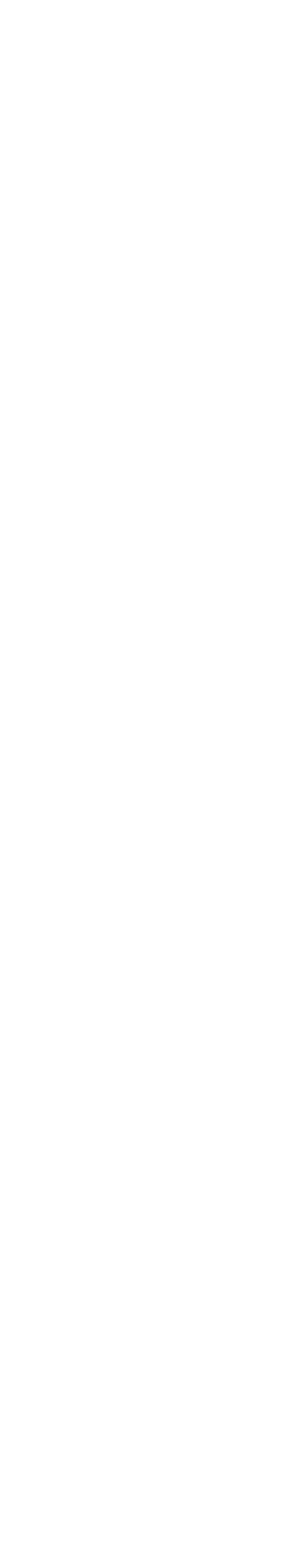
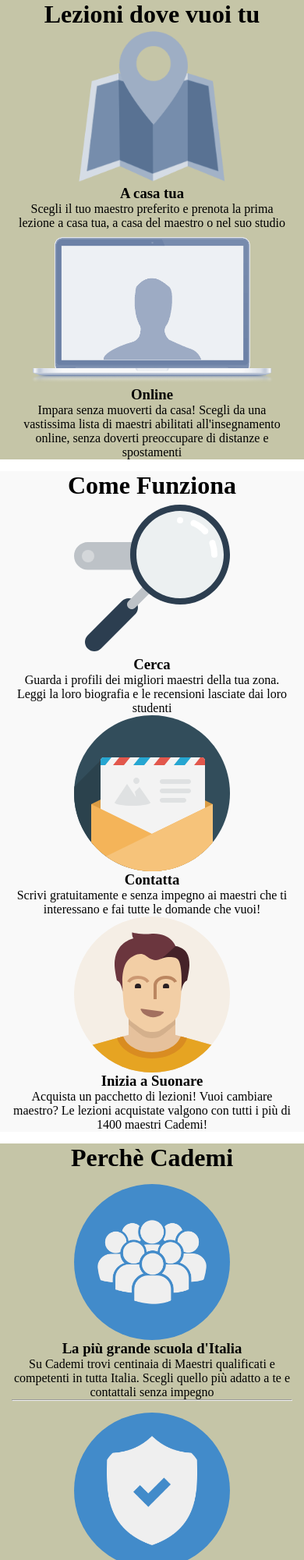
Before and after one commit to Andrea-Gori/html-css-resp-wannabe-12bool, a plain HTML site: page index.html in a window 390 px wide. Shown: the top 2000 px of the page at 78% size. Before the commit the page ends 844 px from the top, so only its background shows below. Drawn offline with Linux system fonts and the light colour scheme; files that its build step writes are made by us from their sources.

Commit message:
completo

```diff
--- a/assets/css/master.css
+++ b/assets/css/master.css
@@ -0,0 +1,51 @@
+.container  {
+  margin-top: 50px;
+}
+
+img {
+  height: 200px;
+}
+
+#lezioni, #steps, #why {
+  text-align: center;
+}
+
+#lezioni img, #steps img, #why img {
+  display: block;
+  margin-right: auto;
+  margin-left: auto;
+}
+
+.container-gray {
+  background-color: #F9F9F9;
+  margin-top: 40px;
+}
+
+#why img {
+  background-color: #428bca;
+  border-radius: 50%;
+  padding: 30px;
+  margin-top: 50px;
+}
+
+@media all and (max-width: 767px) {
+  .container  {
+    margin-top: 0;
+  }
+  .container-gray {
+    margin-top: 15px;
+  }
+  #why img {
+    margin-top: 15px;
+  }
+}
+
+@media all and (max-width: 991px) {
+  #lezioni {
+    background-color: #c5c5a7;
+  }
+  #why {
+    background-color: #c5c5a7;
+  }
+
+}
--- a/index.html
+++ b/index.html
@@ -3,11 +3,69 @@
   <head>
     <meta charset="utf-8">
     <meta name="viewport" content="width=device-width, initial-scale=1.0">
-    <link rel="stylesheet" href=".assets/css/framework.css">
+    <link rel="stylesheet" href="./assets/css/framework.css">
     <link rel="stylesheet" href="./assets/css/master.css">
     <title>Boolean aCademy</title>
   </head>
   <body>
-
+    <div class="container">
+      <div id="lezioni" class="row">
+        <div class="col-xs-12 col-md-12 col-lg-12">
+          <h1>Lezioni dove vuoi tu</h1>
+        </div>
+        <div class="col-xs-12 col-md-6 col-lg-6">
+          <img src="./assets/img/icon/maps.png" alt="">
+          <h3>A casa tua</h3>
+          Scegli il tuo maestro preferito e prenota la prima lezione a casa tua, a casa del maestro o nel suo studio
+        </div>
+        <div class="col-xs-12 col-md-6 col-lg-6">
+          <img src="./assets/img/icon/screen.png" alt="">
+          <h3>Online</h3>
+          Impara senza muoverti da casa! Scegli da una vastissima lista di maestri abilitati all'insegnamento online, senza doverti preoccupare di distanze e spostamenti
+        </div>
+      </div>
+      <div id="steps" class="row container-gray">
+        <div class="col-xs-12 col-md-12 col-lg-12">
+          <h1>Come Funziona</h1>
+        </div>
+        <div class="col-xs-12 col-md-6 col-lg-4">
+          <img src="./assets/img/search.svg" alt="">
+          <h3>Cerca</h3>
+          Guarda i profili dei migliori maestri della tua zona. Leggi la loro biografia e le recensioni lasciate dai loro studenti
+        </div>
+        <div class="col-xs-12 col-md-6 col-lg-4">
+          <img src="./assets/img/letter.svg" alt="">
+          <h3>Contatta</h3>
+          Scrivi gratuitamente e senza impegno ai maestri che ti interessano e fai tutte le domande che vuoi!
+        </div>
+        <div class="col-xs-12 col-md-12 col-lg-4">
+          <img src="./assets/img/male.svg" alt="">
+          <h3>Inizia a Suonare</h3>
+          Acquista un pacchetto di lezioni! Vuoi cambiare maestro? Le lezioni acquistate valgono con tutti i più di 1400 maestri Cademi!
+        </div>
+      </div>
+      <div id="why" class="row container-gray">
+        <div class="col-xs-12  col-md-12 col-lg-12">
+          <h1>Perchè Cademi</h1>
+        </div>
+        <div class="col-xs-12 col-md-12 col-lg-12">
+          <img src="./assets/img/icon/profile.png" alt="">
+          <h3>La più grande scuola d'Italia</h3>
+          Su Cademi trovi centinaia di Maestri qualificati e competenti in tutta Italia. Scegli quello più adatto a te e contattali senza impegno
+          <hr>
+        </div>
+        <div class="col-xs-12 col-md-12 col-lg-12">
+          <img src="./assets/img/icon/secure.png" alt="">
+          <h3>Soddisfazione Garantita</h3>
+          Se non sei soddisfatto del tuo maestro, puoi cambiarlo senza costi aggiuntivi. Le lezioni acquistate su Cademi possono essere utilizzate con tutti i nostri maestri e il nostro team è sempre disponibile per darti un consiglio!
+          <hr>
+        </div>
+        <div class="col-xs-12 col-md-12 col-lg-12">
+          <img src="./assets/img/icon/flex.png" alt="">
+          <h3>Flessibile e Conveniente</h3>
+          Cademi non ha alcun costo d’iscrizione a differenza delle scuole di musica tradizionali. Inoltre, sei tu a scegliere dove fare lezione e gli orari delle tue lezioni.
+        </div>
+      </div>
+    </div>
   </body>
 </html>
```
